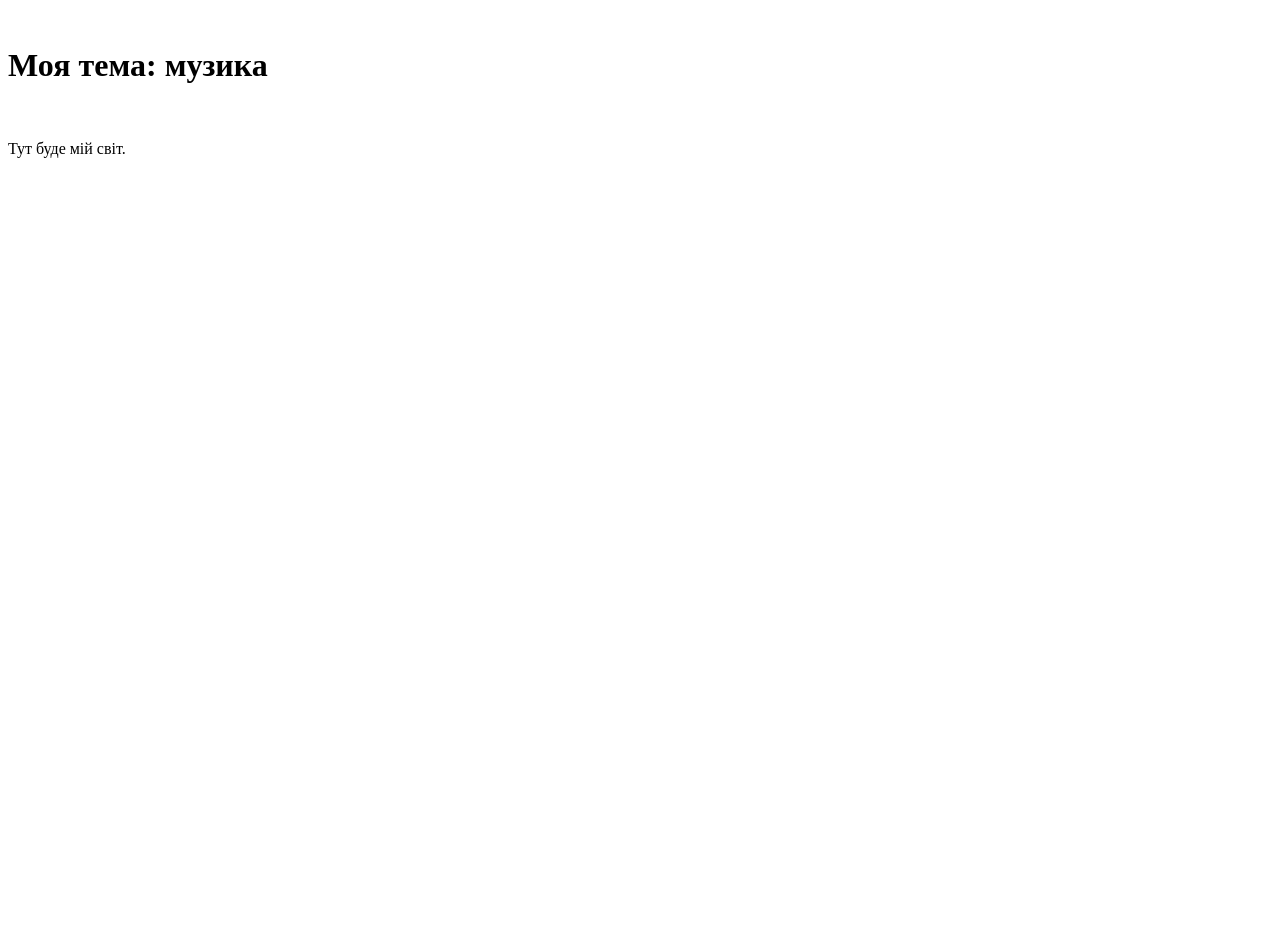
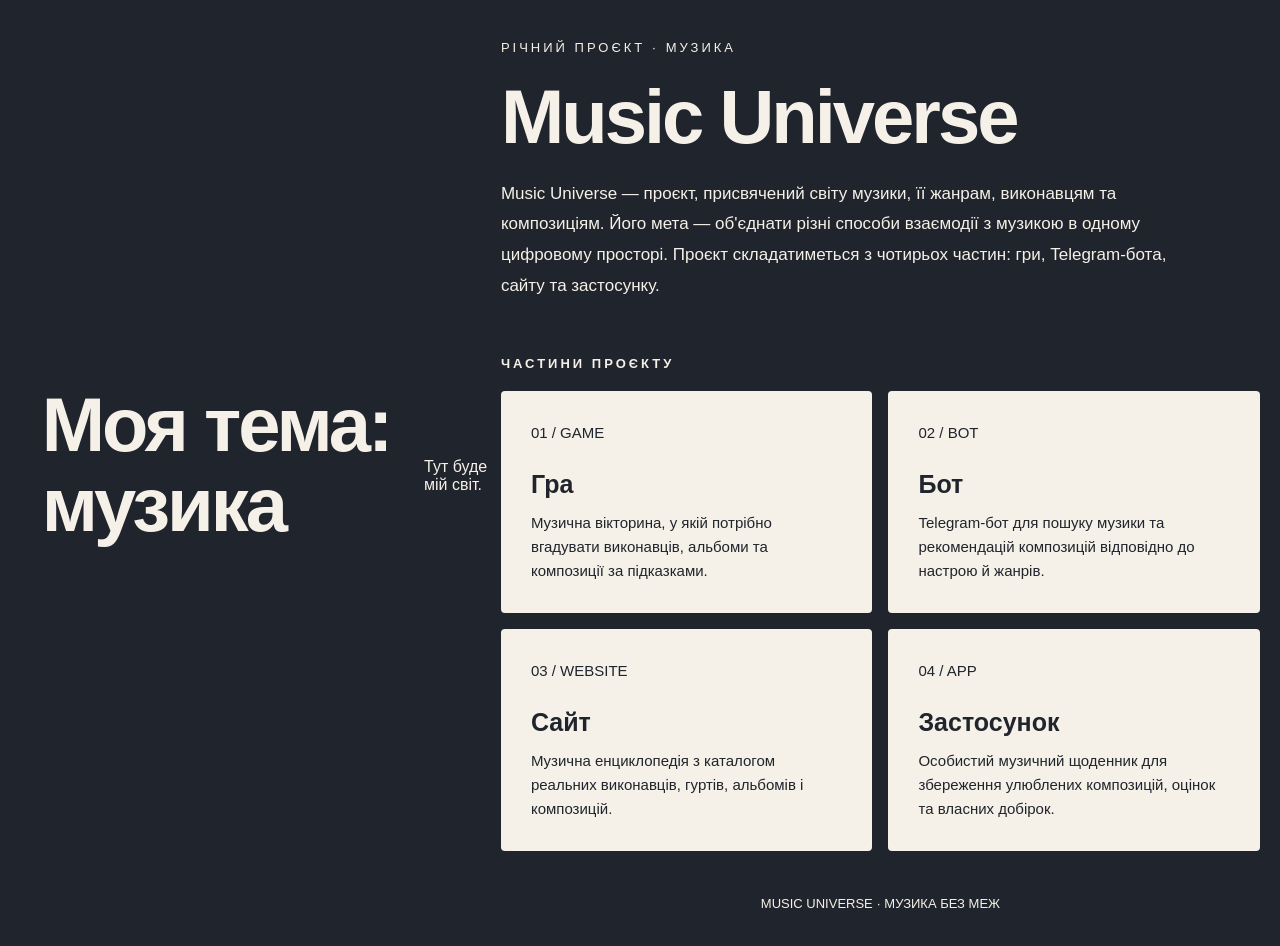
Before and after one commit to katerynae/music-pro, a plain HTML site: page index.html in a window 1280 px wide. Before the commit the page ends 800 px from the top, so only its background shows below. Drawn offline with Linux system fonts and the light colour scheme.

Commit message:
Update index.html

```diff
--- a/index.html
+++ b/index.html
@@ -9,3 +9,338 @@
   <p>Тут буде мій світ.</p>
 </body>
 </html>
+<!DOCTYPE html>
+
+<html lang="uk">
+
+<head>
+
+    <meta charset="UTF-8">
+
+    <meta name="viewport" content="width=device-width, initial-scale=1.0">
+
+    <meta name="description" content="Music Universe — річний проєкт, присвячений музиці, виконавцям та музичним відкриттям.">
+
+    <title>Music Universe — музичний всесвіт</title>
+
+    <style>
+
+        :root {
+
+            --dark: #20242C;
+
+            --light: #F5F1E8;
+
+        }
+
+        * {
+
+            margin: 0;
+
+            padding: 0;
+
+            box-sizing: border-box;
+
+        }
+
+        body {
+
+            font-family: Arial, Helvetica, sans-serif;
+
+            background: var(--dark);
+
+            color: var(--light);
+
+            min-height: 100vh;
+
+            padding: 40px 20px;
+
+            display: flex;
+
+            justify-content: center;
+
+            align-items: center;
+
+        }
+
+        .container {
+
+            width: 100%;
+
+            max-width: 1050px;
+
+        }
+
+        header {
+
+            margin-bottom: 55px;
+
+        }
+
+        .label {
+
+            font-size: 13px;
+
+            letter-spacing: 3px;
+
+            text-transform: uppercase;
+
+            margin-bottom: 22px;
+
+        }
+
+        h1 {
+
+            font-size: clamp(42px, 8vw, 76px);
+
+            line-height: 1.05;
+
+            margin-bottom: 22px;
+
+            letter-spacing: -3px;
+
+        }
+
+        h1 span {
+
+            color: var(--light);
+
+        }
+
+        .description {
+
+            max-width: 680px;
+
+            font-size: 17px;
+
+            line-height: 1.8;
+
+        }
+
+        .section-title {
+
+            font-size: 13px;
+
+            letter-spacing: 3px;
+
+            text-transform: uppercase;
+
+            margin-bottom: 20px;
+
+        }
+
+        .cards {
+
+            display: grid;
+
+            grid-template-columns: repeat(2, 1fr);
+
+            gap: 16px;
+
+        }
+
+        .card {
+
+            background: var(--light);
+
+            color: var(--dark);
+
+            padding: 30px;
+
+            min-height: 190px;
+
+            border-radius: 4px;
+
+            transition: transform 0.25s ease;
+
+        }
+
+        .card:hover {
+
+            transform: translateY(-5px);
+
+        }
+
+        .card-number {
+
+            font-size: 13px;
+
+            margin-bottom: 25px;
+
+        }
+
+        .card h2 {
+
+            font-size: 25px;
+
+            margin-bottom: 12px;
+
+        }
+
+        .card p {
+
+            font-size: 15px;
+
+            line-height: 1.6;
+
+        }
+
+        footer {
+
+            margin-top: 45px;
+
+            font-size: 13px;
+
+            text-align: center;
+
+        }
+
+        @media (max-width: 600px) {
+
+            body {
+
+                padding: 35px 18px;
+
+            }
+
+            header {
+
+                margin-bottom: 40px;
+
+            }
+
+            .cards {
+
+                grid-template-columns: 1fr;
+
+            }
+
+            .card {
+
+                min-height: 160px;
+
+            }
+
+            h1 {
+
+                letter-spacing: -2px;
+
+            }
+
+        }
+
+    </style>
+
+</head>
+
+<body>
+
+    <main class="container">
+
+        <header>
+
+            <p class="label">Річний проєкт · Музика</p>
+
+            <h1>Music <span>Universe</span></h1>
+
+            <p class="description">
+
+                Music Universe — проєкт, присвячений світу музики,
+
+                її жанрам, виконавцям та композиціям. Його мета —
+
+                об'єднати різні способи взаємодії з музикою в одному
+
+                цифровому просторі. Проєкт складатиметься з чотирьох
+
+                частин: гри, Telegram-бота, сайту та застосунку.
+
+            </p>
+
+        </header>
+
+        <section>
+
+            <h2 class="section-title">Частини проєкту</h2>
+
+            <div class="cards">
+
+                <article class="card">
+
+                    <p class="card-number">01 / GAME</p>
+
+                    <h2>Гра</h2>
+
+                    <p>
+
+                        Музична вікторина, у якій потрібно вгадувати
+
+                        виконавців, альбоми та композиції за підказками.
+
+                    </p>
+
+                </article>
+
+                <article class="card">
+
+                    <p class="card-number">02 / BOT</p>
+
+                    <h2>Бот</h2>
+
+                    <p>
+
+                        Telegram-бот для пошуку музики та рекомендацій
+
+                        композицій відповідно до настрою й жанрів.
+
+                    </p>
+
+                </article>
+
+                <article class="card">
+
+                    <p class="card-number">03 / WEBSITE</p>
+
+                    <h2>Сайт</h2>
+
+                    <p>
+
+                        Музична енциклопедія з каталогом реальних
+
+                        виконавців, гуртів, альбомів і композицій.
+
+                    </p>
+
+                </article>
+
+                <article class="card">
+
+                    <p class="card-number">04 / APP</p>
+
+                    <h2>Застосунок</h2>
+
+                    <p>
+
+                        Особистий музичний щоденник для збереження
+
+                        улюблених композицій, оцінок та власних добірок.
+
+                    </p>
+
+                </article>
+
+            </div>
+
+        </section>
+
+        <footer>
+
+            MUSIC UNIVERSE · МУЗИКА БЕЗ МЕЖ
+
+        </footer>
+
+    </main>
+
+</body>
+
+</html>
```
